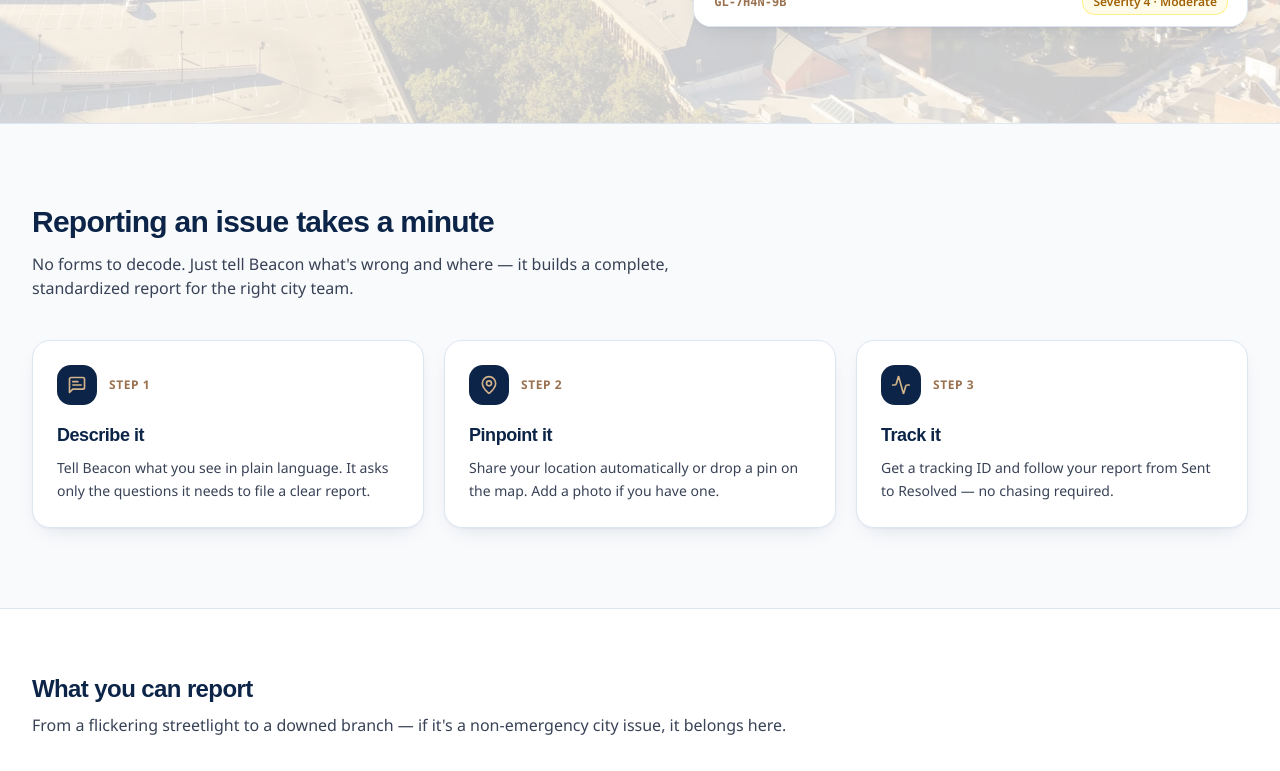
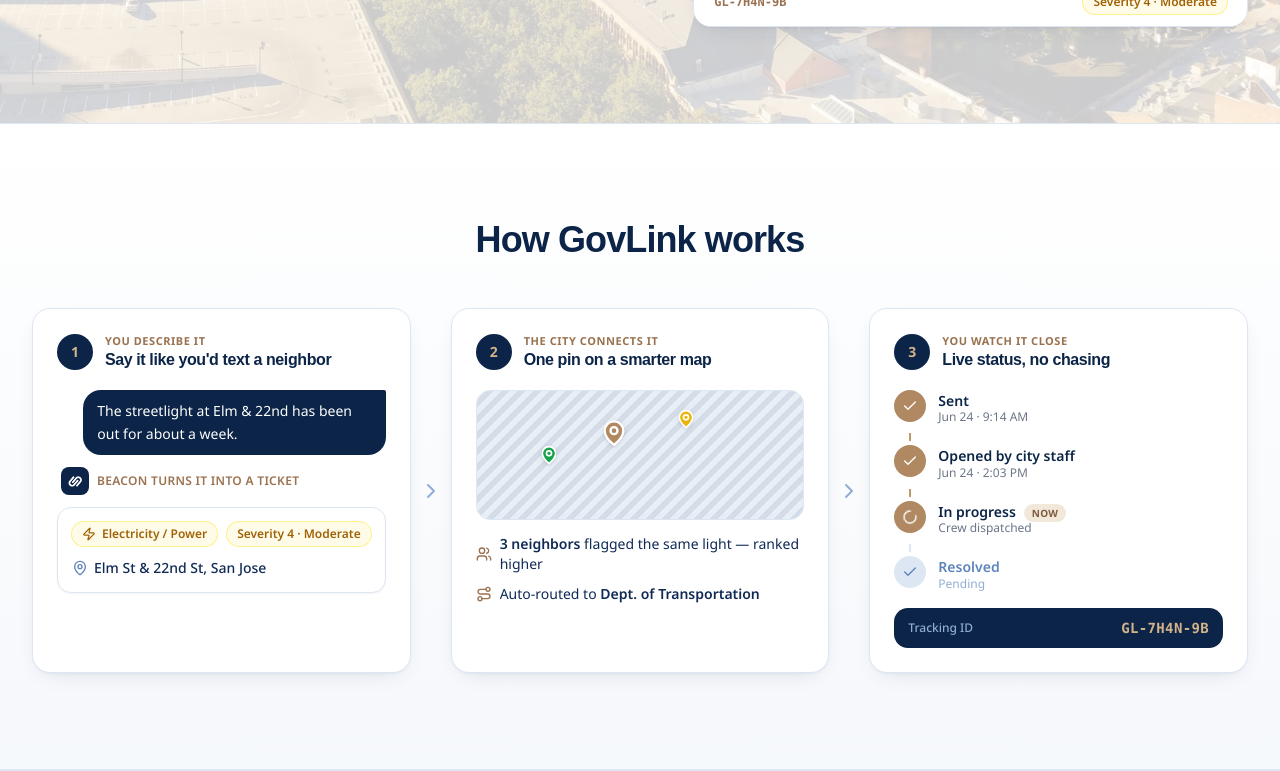
Before and after one commit to sherrychen29/GovLink, a Next.js app: page / in a window 1280 px wide. Shown: the part 820-1591 px from the top of the page. Built offline with nearby package versions, Linux system fonts and the light colour scheme; a web font is replaced by a local one.

Commit message:
report it
report it

```diff
--- a/src/app/page.tsx
+++ b/src/app/page.tsx
@@ -3,16 +3,23 @@
 import Link from "next/link";
 import Image from "next/image";
 import {
-  MessageSquareText,
   MapPin,
-  Activity,
   Building2,
   UserRound,
+  Zap,
+  Users,
+  Route,
+  Check,
+  Loader2,
+  ChevronRight,
 } from "lucide-react";
 import { SiteShell } from "@/components/SiteShell";
 import { BeaconHeroPreview } from "@/components/BeaconHeroPreview";
+import { BeaconMark } from "@/components/Logo";
 import { CategoryIcon } from "@/components/CategoryIcon";
 import { CATEGORIES } from "@/lib/types";
+import { severityMeta } from "@/lib/meta";
+import { cx } from "@/lib/utils";
 import { CITY } from "@/lib/seed";
 
 export default function LandingPage() {
@@ -76,53 +83,7 @@
       </section>
 
       {/* How it works ---------------------------------------------------- */}
-      <section className="gl-container py-16 lg:py-20">
-        <div className="max-w-2xl">
-          <h2 className="text-2xl font-bold tracking-tight text-navy-900 sm:text-3xl">
-            Reporting an issue takes a minute
-          </h2>
-          <p className="mt-3 text-ink-soft">
-            No forms to decode. Just tell Beacon what&apos;s wrong and where —
-            it builds a complete, standardized report for the right city team.
-          </p>
-        </div>
-        <div className="mt-10 grid gap-5 md:grid-cols-3">
-          {[
-            {
-              icon: MessageSquareText,
-              title: "Describe it",
-              body: "Tell Beacon what you see in plain language. It asks only the questions it needs to file a clear report.",
-            },
-            {
-              icon: MapPin,
-              title: "Pinpoint it",
-              body: "Share your location automatically or drop a pin on the map. Add a photo if you have one.",
-            },
-            {
-              icon: Activity,
-              title: "Track it",
-              body: "Get a tracking ID and follow your report from Sent to Resolved — no chasing required.",
-            },
-          ].map((step, i) => (
-            <div key={step.title} className="card p-6">
-              <div className="flex items-center gap-3">
-                <div className="grid h-10 w-10 place-items-center rounded-xl bg-navy-900 text-accent-300">
-                  <step.icon className="h-5 w-5" aria-hidden="true" />
-                </div>
-                <span className="text-xs font-bold uppercase tracking-wider text-accent-600">
-                  Step {i + 1}
-                </span>
-              </div>
-              <h3 className="mt-4 text-lg font-semibold text-navy-900">
-                {step.title}
-              </h3>
-              <p className="mt-2 text-sm leading-relaxed text-ink-soft">
-                {step.body}
-              </p>
-            </div>
-          ))}
-        </div>
-      </section>
+      <HowItWorks />
 
       {/* Categories ------------------------------------------------------ */}
       <section className="border-y border-navy-100 bg-white py-16">
@@ -163,7 +124,7 @@
           },
           {
             href: "/login",
-            title: "City Staff",
+            title: "City Staff Dashboard",
             image: "/images/city-staff.jpeg",
             alt: "City of San Jose staff gathered for a community cleanup",
           },
@@ -193,3 +154,225 @@
     </SiteShell>
   );
 }
+
+/* ====================================================================== */
+/*  How it works — the life of one report, shown end-to-end               */
+/* ====================================================================== */
+
+const sev = severityMeta(4);
+
+function HowItWorks() {
+  return (
+    <section className="border-b border-navy-100 bg-gradient-to-b from-white to-navy-50/40 py-16 lg:py-24">
+      <div className="gl-container">
+        <div className="mx-auto max-w-2xl text-center">
+          <h2 className="text-2xl font-bold tracking-tight text-navy-900 sm:text-3xl lg:text-4xl">
+            How GovLink works
+          </h2>
+        </div>
+
+        {/* Three stages, connected left → right on desktop */}
+        <div className="mt-12 grid gap-6 md:grid-cols-[1fr_auto_1fr_auto_1fr] md:items-stretch md:gap-2">
+          <Stage n={1} kicker="You describe it" title="Say it like you'd text a neighbor">
+            <div className="flex justify-end">
+              <p className="max-w-[92%] rounded-2xl rounded-tr-sm bg-navy-900 px-3.5 py-2.5 text-sm leading-relaxed text-white">
+                The streetlight at Elm &amp; 22nd has been out for about a week.
+              </p>
+            </div>
+            <div className="my-3 flex items-center gap-2 pl-1">
+              <BeaconMark size="sm" />
+              <span className="text-xs font-semibold uppercase tracking-wide text-accent-600">
+                Beacon turns it into a ticket
+              </span>
+            </div>
+            {/* structured ticket */}
+            <div className="rounded-xl border border-navy-100 bg-white p-3.5 shadow-sm">
+              <div className="flex flex-wrap items-center justify-between gap-2">
+                <span className="inline-flex items-center gap-1.5 rounded-full bg-yellow-50 px-2.5 py-1 text-xs font-semibold text-yellow-700 ring-1 ring-yellow-200">
+                  <Zap className="h-3.5 w-3.5" aria-hidden="true" />
+                  Electricity / Power
+                </span>
+                <span
+                  className={cx(
+                    "rounded-full px-2.5 py-1 text-xs font-semibold ring-1",
+                    sev.chip
+                  )}
+                >
+                  Severity 4 · {sev.label}
+                </span>
+              </div>
+              <div className="mt-3 flex items-center gap-1.5 text-sm font-medium text-navy-800">
+                <MapPin className="h-4 w-4 text-navy-400" aria-hidden="true" />
+                Elm St &amp; 22nd St, San Jose
+              </div>
+            </div>
+          </Stage>
+
+          <Connector />
+
+          <Stage n={2} kicker="The city connects it" title="One pin on a smarter map">
+            {/* mini map */}
+            <div className="relative overflow-hidden rounded-xl border border-navy-100">
+              <div className="h-32 bg-[linear-gradient(135deg,#e8eef6_25%,#d4dce8_25%,#d4dce8_50%,#e8eef6_50%,#e8eef6_75%,#d4dce8_75%,#d4dce8)] bg-[length:16px_16px]" />
+              {/* corroborating pins */}
+              <Pin className="left-[22%] top-[58%]" color="#16a34a" />
+              <Pin className="left-[64%] top-[30%]" color="#eab308" />
+              {/* the focal pin */}
+              <span className="absolute left-[42%] top-[44%] -translate-x-1/2 -translate-y-full">
+                <span className="absolute inset-0 -z-10 animate-ping rounded-full bg-accent-400/40" />
+                <MapPin
+                  className="h-7 w-7 fill-accent-500 text-white drop-shadow"
+                  aria-hidden="true"
+                />
+              </span>
+            </div>
+            <div className="mt-3.5 space-y-2.5">
+              <p className="flex items-center gap-2 text-sm text-navy-800">
+                <Users className="h-4 w-4 shrink-0 text-accent-600" aria-hidden="true" />
+                <span>
+                  <strong className="font-semibold">3 neighbors</strong> flagged the
+                  same light — ranked higher
+                </span>
+              </p>
+              <p className="flex items-center gap-2 text-sm text-navy-800">
+                <Route className="h-4 w-4 shrink-0 text-accent-600" aria-hidden="true" />
+                <span>
+                  Auto-routed to <strong className="font-semibold">Dept. of
+                  Transportation</strong>
+                </span>
+              </p>
+            </div>
+          </Stage>
+
+          <Connector />
+
+          <Stage n={3} kicker="You watch it close" title="Live status, no chasing">
+            <ol className="space-y-0">
+              <Step icon={<Check className="h-4 w-4" />} label="Sent" sub="Jun 24 · 9:14 AM" done first />
+              <Step icon={<Check className="h-4 w-4" />} label="Opened by city staff" sub="Jun 24 · 2:03 PM" done />
+              <Step
+                icon={<Loader2 className="h-4 w-4 motion-safe:animate-spin" />}
+                label="In progress"
+                sub="Crew dispatched"
+                done
+                current
+              />
+              <Step icon={<Check className="h-4 w-4" />} label="Resolved" sub="Pending" />
+            </ol>
+            <div className="mt-4 flex items-center justify-between rounded-xl bg-navy-900 px-3.5 py-2.5">
+              <span className="text-xs font-medium text-navy-300">Tracking ID</span>
+              <span className="font-mono text-sm font-bold tracking-wide text-accent-300">
+                GL-7H4N-9B
+              </span>
+            </div>
+          </Stage>
+        </div>
+      </div>
+    </section>
+  );
+}
+
+function Stage({
+  n,
+  kicker,
+  title,
+  children,
+}: {
+  n: number;
+  kicker: string;
+  title: string;
+  children: React.ReactNode;
+}) {
+  return (
+    <div className="card flex flex-col p-5 sm:p-6">
+      <div className="flex items-center gap-3">
+        <span className="grid h-9 w-9 shrink-0 place-items-center rounded-full bg-navy-900 text-sm font-bold text-accent-300">
+          {n}
+        </span>
+        <div>
+          <p className="text-[11px] font-bold uppercase tracking-wider text-accent-600">
+            {kicker}
+          </p>
+          <h3 className="text-base font-semibold leading-tight text-navy-900">
+            {title}
+          </h3>
+        </div>
+      </div>
+      <div className="mt-5">{children}</div>
+    </div>
+  );
+}
+
+/** Chevron between stages — horizontal on desktop, hidden (stacked) on mobile. */
+function Connector() {
+  return (
+    <div className="hidden items-center justify-center md:flex" aria-hidden="true">
+      <ChevronRight className="h-6 w-6 text-navy-300" />
+    </div>
+  );
+}
+
+function Pin({ className, color }: { className: string; color: string }) {
+  return (
+    <MapPin
+      className={cx("absolute h-5 w-5 -translate-x-1/2 -translate-y-full drop-shadow", className)}
+      style={{ fill: color, color: "#fff" }}
+      aria-hidden="true"
+    />
+  );
+}
+
+function Step({
+  icon,
+  label,
+  sub,
+  done = false,
+  current = false,
+  first = false,
+}: {
+  icon: React.ReactNode;
+  label: string;
+  sub: string;
+  done?: boolean;
+  current?: boolean;
+  first?: boolean;
+}) {
+  return (
+    <li className="relative flex gap-3 pb-5 last:pb-0">
+      {/* connector line */}
+      {!first && (
+        <span
+          className={cx(
+            "absolute left-[15px] top-[-12px] h-[12px] w-0.5",
+            done ? "bg-accent-400" : "bg-navy-100"
+          )}
+          aria-hidden="true"
+        />
+      )}
+      <span
+        className={cx(
+          "relative z-10 grid h-8 w-8 shrink-0 place-items-center rounded-full ring-4 ring-white",
+          done ? "bg-accent-500 text-white" : "bg-navy-100 text-navy-400"
+        )}
+      >
+        {icon}
+      </span>
+      <div className="pt-0.5">
+        <p
+          className={cx(
+            "text-sm font-semibold leading-tight",
+            done ? "text-navy-900" : "text-navy-400"
+          )}
+        >
+          {label}
+          {current && (
+            <span className="ml-2 rounded-full bg-accent-100 px-2 py-0.5 text-[10px] font-bold uppercase tracking-wide text-accent-700">
+              Now
+            </span>
+          )}
+        </p>
+        <p className={cx("text-xs", done ? "text-ink-muted" : "text-navy-300")}>{sub}</p>
+      </div>
+    </li>
+  );
+}
--- a/src/components/SiteHeader.tsx
+++ b/src/components/SiteHeader.tsx
@@ -36,7 +36,7 @@
   const isGov = hydrated && user?.role === "government";
 
   return (
-    <header className="sticky top-0 z-50 border-b border-navy-800 bg-navy-900 shadow-md shadow-navy-950/20">
+    <header className="sticky top-0 z-[1100] border-b border-navy-800 bg-navy-900 shadow-md shadow-navy-950/20">
       <div className="gl-container flex min-h-16 items-center justify-between gap-4 py-2">
         <Link
           href="/"
```
Also changed, not shown: src/app/report/page.tsx (+55 -25 lines), .claude/launch.json (added).
